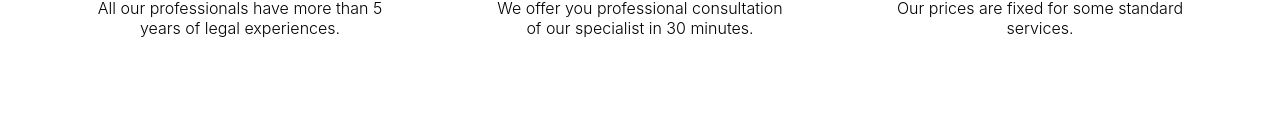
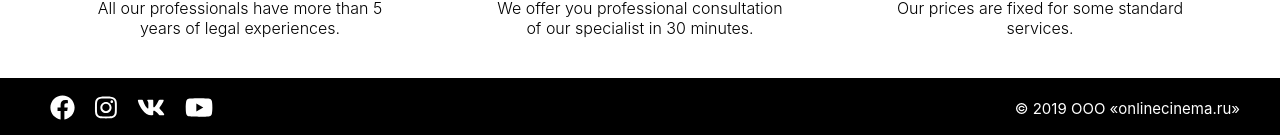
Before and after one commit to ElfimovArtem/Online-Cinema-App, a React app: page / in a window 1280 px wide. Shown: the part 803-938 px from the top of the page. Before the commit the page ends 881 px from the top, so only its background shows below. Built offline with nearby package versions, Linux system fonts and the light colour scheme; no server answers.

Commit message:
Implemented Footer

```diff
--- a/package.json
+++ b/package.json
@@ -4,6 +4,9 @@
   "private": true,
   "dependencies": {
     "@babel/core": "7.6.0",
+    "@fortawesome/fontawesome-svg-core": "^1.2.25",
+    "@fortawesome/free-brands-svg-icons": "^5.11.2",
+    "@fortawesome/react-fontawesome": "^0.1.7",
     "@svgr/webpack": "4.3.2",
     "axios": "^0.19.0",
     "babel-eslint": "10.0.3",
@@ -47,6 +50,7 @@
     "react-dev-utils": "^9.1.0",
     "react-dom": "^16.11.0",
     "react-redux": "^7.1.3",
+    "react-router-dom": "^5.1.2",
     "redux": "^4.0.4",
     "redux-thunk": "^2.3.0",
     "reselect": "^4.0.0",
@@ -147,6 +151,7 @@
     "@types/react": "16.9.11",
     "@types/react-dom": "16.9.4",
     "@types/react-redux": "^7.1.5",
+    "@types/react-router-dom": "^5.1.2",
     "@typescript-eslint/eslint-plugin": "^2.6.1",
     "@typescript-eslint/parser": "^2.6.1",
     "eslint": "^6.6.0",
--- /dev/null
+++ b/src/components/footer/footer-styles.scss
@@ -0,0 +1,35 @@
+@import '../../themes/style-constants';
+
+.footer {
+  background: #000000;
+  color: #ffffff;
+
+  &__wrapper {
+    display: flex;
+    justify-content: space-between;
+    padding: 15px 0;
+    width: $WrapperWidth;
+    margin: auto;
+    align-items: center;
+  }
+
+  &__description-link {
+    color: #ffffff;
+    text-decoration: none;
+    font-size: 15px;
+  }
+
+  &__description-link:hover {
+    color: #ff2400;
+  }
+
+  &__social-link {
+    color: #ffffff;
+    font-size: 25px;
+    padding: 0 10px;
+  }
+
+  &__social-link:hover {
+    color: #ff2400;
+  }
+}
--- /dev/null
+++ b/src/components/footer/footer.tsx
@@ -0,0 +1,39 @@
+import * as React from 'react';
+import cn from 'classnames';
+import { FontAwesomeIcon } from '@fortawesome/react-fontawesome';
+import {
+  faFacebook,
+  faYoutube,
+  faInstagram,
+  faVk,
+} from '@fortawesome/free-brands-svg-icons';
+import './footer-styles.scss';
+
+
+interface FooterPropTypes {
+  description: string;
+}
+
+export const Footer = (props: FooterPropTypes) => (
+  <div className={cn('footer')}>
+    <div className={cn('footer__wrapper')}>
+      <div>
+        <a className={cn('footer__social-link')} href="https://www.facebook.com/">
+          <FontAwesomeIcon icon={faFacebook} />
+        </a>
+        <a className={cn('footer__social-link')} href="https://www.instagram.com/">
+          <FontAwesomeIcon icon={faInstagram} />
+        </a>
+        <a className={cn('footer__social-link')} href="https://vk.com">
+          <FontAwesomeIcon icon={faVk} />
+        </a>
+        <a className={cn('footer__social-link')} href="https://youtube.com">
+          <FontAwesomeIcon icon={faYoutube} />
+        </a>
+      </div>
+      <a className={cn('footer__description-link')} href="http://localhost:3000/">
+        {props.description}
+      </a>
+    </div>
+  </div>
+);
--- /dev/null
+++ b/src/components/footer/index.ts
@@ -0,0 +1 @@
+export { Footer } from './footer';
--- a/src/pages/main-page/main-page.tsx
+++ b/src/pages/main-page/main-page.tsx
@@ -2,6 +2,7 @@ import * as React from 'react';
 import { Header } from '../../components/header';
 import { Movies } from '../../modules/movies';
 import { Advantages } from '../../components/advantages';
+import { Footer } from '../../components/footer';
 
 export const MainPage = () => (
   <div>
@@ -17,5 +18,8 @@ export const MainPage = () => (
       title="Our advantages"
       description="Everyday we work hard to make life of our clients better and happier"
     />
+    <Footer
+      description="© 2019 ООО «onlinecinema.ru»"
+    />
   </div>
 );
```
Also changed, not shown: 1 other file (tests, documents, lock files or other folders).
